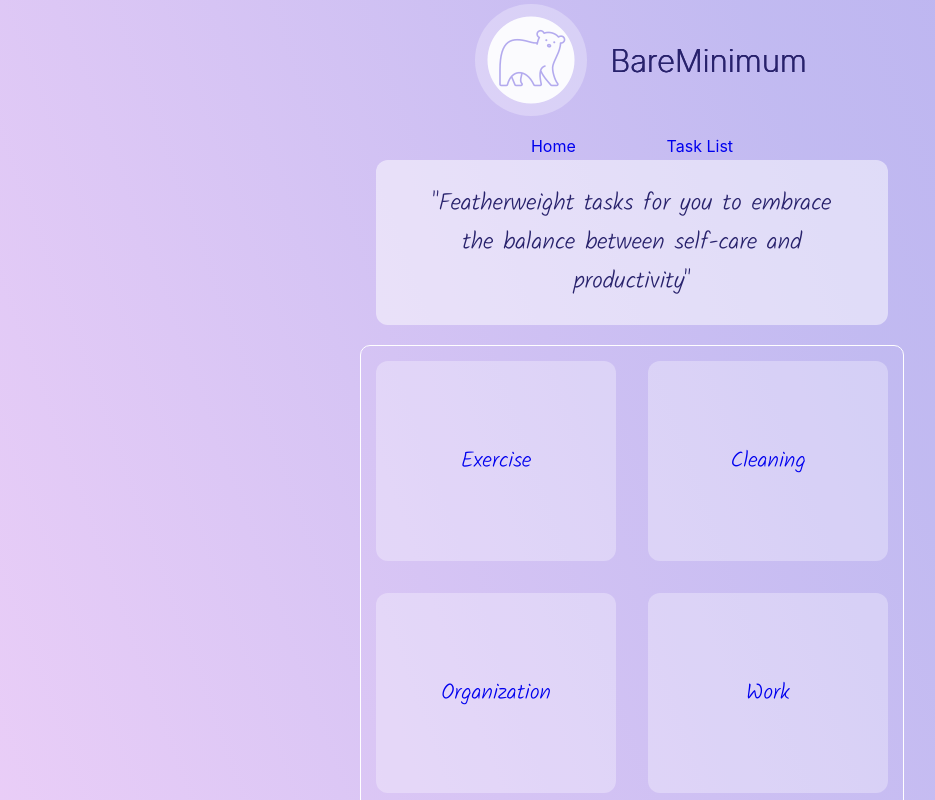
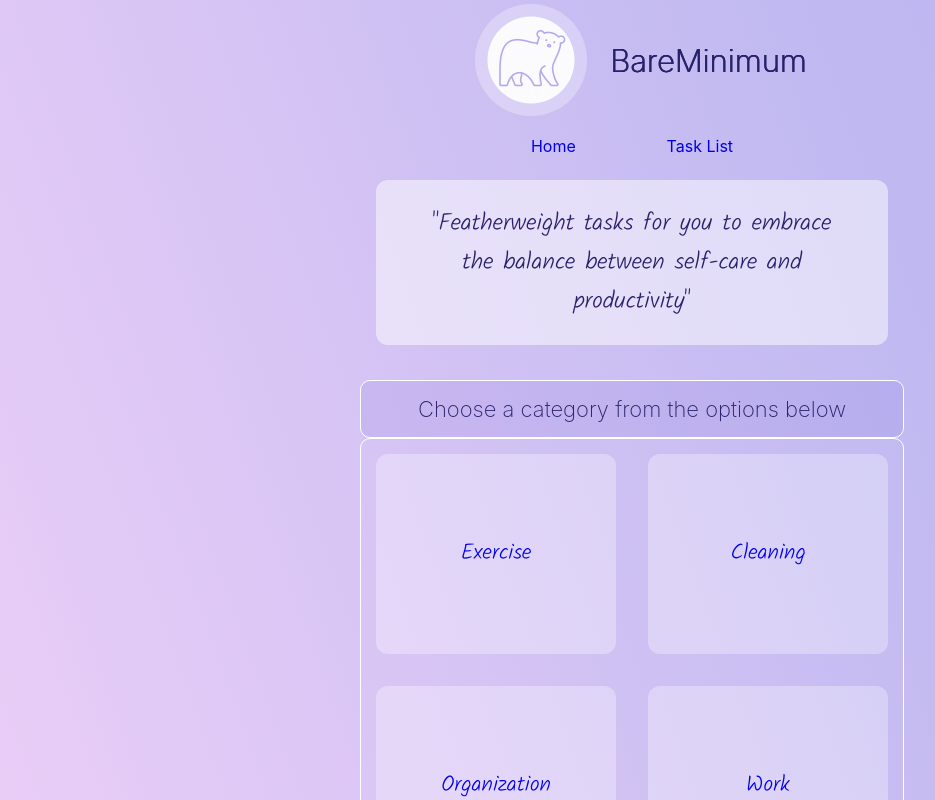
Before and after one commit to taranveersingh93/bare-minimum, a React (Create React App) app: page / in a window 1280 px wide. Shown: the top 800 px of the page, without its empty margins (8-943 px from the left). Built offline with nearby package versions, Linux system fonts and the light colour scheme.

Commit message:
Style the langing page

```diff
--- a/src/components/HomeView/HomeView.css
+++ b/src/components/HomeView/HomeView.css
@@ -7,8 +7,22 @@
   justify-content: space-between;
 }
 
+.choose-category-title {
+  font-weight: 200;
+  font-size: 22px;
+  border: solid 1px white;
+  color: rgb(40, 34, 108, 1);
+  background-color: rgba(91, 74, 202, 0.1);
+  padding: 15px;
+  width: 40%;
+  border-radius: 10px;
+  display: flex;
+  justify-content: center;
+  align-items: center;
+  margin-bottom: 0;
+}
+
 .categories {
-  margin-top: 20px;
   border: 1px solid white;
   border-radius: 10px;
   width: 40%;
--- a/src/components/HomeView/HomeView.js
+++ b/src/components/HomeView/HomeView.js
@@ -6,6 +6,7 @@ const HomeView = () => {
   return (
     <div className='home-view'>
       <IntroText />
+      <h1 className='choose-category-title'>Choose a category from the options below</h1>
       <div className='categories'>
         <Link to='/exercise' ><section className='category'>Exercise</section></Link>
         <Link to='/cleaning' ><section className='category'>Cleaning</section></Link>
--- a/src/components/HomeView/IntroText/IntroText.css
+++ b/src/components/HomeView/IntroText/IntroText.css
@@ -4,6 +4,7 @@
   border-radius: 12px;
   display: flex;
   justify-content: center;
+  margin: 20px;
 }
 
 .intro-text {
--- a/src/components/SelectTaskView/SelectTaskView.css
+++ b/src/components/SelectTaskView/SelectTaskView.css
@@ -36,10 +36,10 @@
 .category-title {
   border: solid 1px white;
   color: rgb(40, 34, 108, 1);
+  background-color: rgba(91, 74, 202, 0.1);
   font-weight: 500;
   font-family: 'kalam', cursive;
   font-size: 1.8rem;
-  background-color: rgba(91, 74, 202, 0.1);
   width: 60vw;
   padding: 5px 50px;
   min-width: 250px;
```
